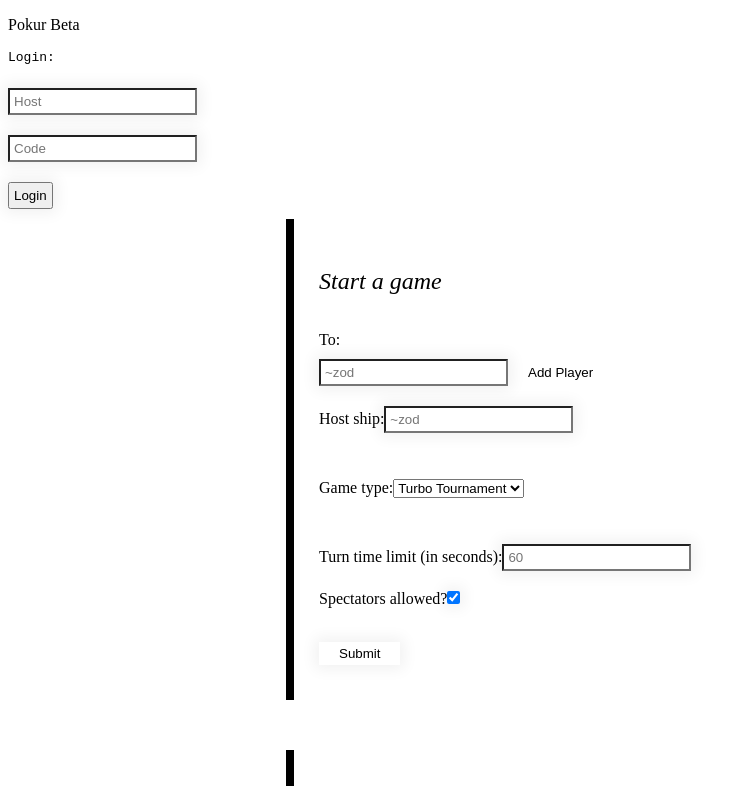
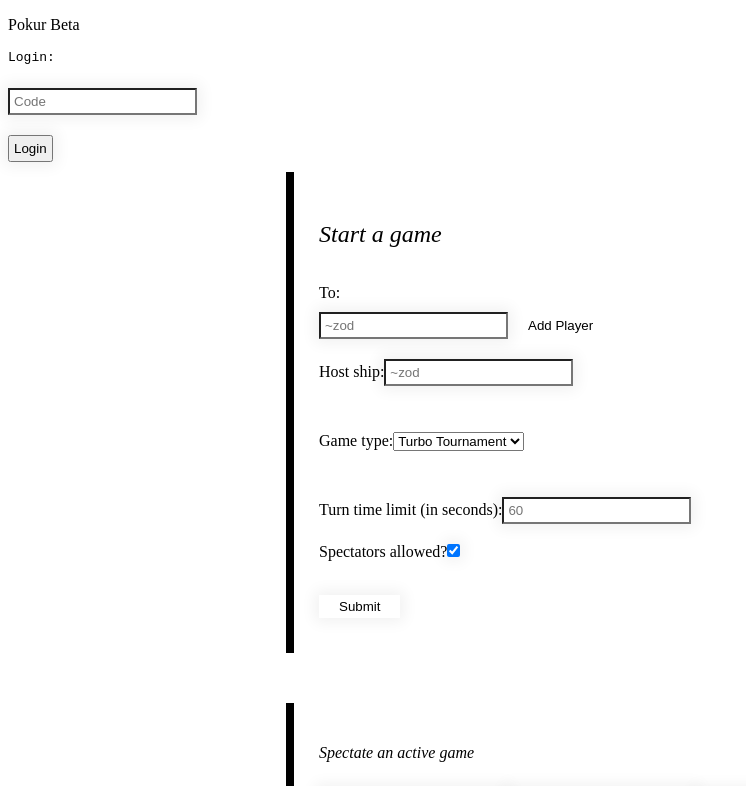
Before and after one commit to willbach/pokur, a React app: page / in a window 1280 px wide. Shown: the top 786 px of the page, without its empty margins (0-746 px from the left). Built offline with nearby package versions, Linux system fonts and the light colour scheme; the HTML template or start-up script is replaced by a standard one.

Commit message:
updates to login flow

```diff
--- a/frontend/App.jsx
+++ b/frontend/App.jsx
@@ -3,10 +3,10 @@ import { ChallengeForm, ChallengeList, Game } from './components';
 import _ from "lodash";
 import Urbit from "@urbit/http-api";
 
-const createApi = (host, code) =>
+const createApi = (code) =>
   _.memoize(
     () => {
-      const urb = new Urbit(host, code);
+      const urb = new Urbit('', code);
       urb.ship = window.ship;
       try {
         urb.connect();
@@ -38,11 +38,10 @@ const App = () => {
   const [gameMessages, setGameMessages] = useReducer(messageReducer, ["", "", "", "", ""]);
 
   useEffect(() => {
-    if (localStorage.getItem("host") && localStorage.getItem("code")) {
-      console.log("got host/code from cookie");
+    if (localStorage.getItem("code")) {
+      console.log("got code from cookie");
       setLoggedIn(true);
       const _urb = createApi(
-        localStorage.getItem("host"),
         localStorage.getItem("code")
       );
       setUrb(_urb);
@@ -66,10 +65,9 @@ const App = () => {
       });
   }, [urb]);
 
-  const login = (host, code) => {
-    localStorage.setItem("host", host);
+  const login = (code) => {
     localStorage.setItem("code", code);
-    const _urb = createApi(host, code);
+    const _urb = createApi(code);
     setUrb(_urb);
     setLoggedIn(true);
     return () => {};
@@ -103,32 +101,23 @@ const App = () => {
       </header>
       {loggedIn
       ? <></>
-      : <div id="login"><pre>Login:</pre>
+      : <div className="login"><pre>Login:</pre>
       <form
         onSubmit={(e) => {
           e.preventDefault();
-          const host = e.target.host.value;
           const code = e.target.code.value;
-          login(host, code);
+          login(code);
         }}
       >
         <input
-          type="host"
-          name="host"
-          placeholder={
-            loggedIn ? localStorage.getItem("host") : "Host"
-          }
-        />
-        <br />
-        <input
-          type="code"
+          type="password"
           name="code"
           placeholder={
             loggedIn ? localStorage.getItem("code") : "Code"
           }
         />
         <br />
-        <input type="submit" value="Login" />
+        <input className="button" type="submit" value="Login" />
       </form></div> }
       {inGame ? <Game
                   urb={urb}
--- a/src/app/pokur/css/pokur.css
+++ b/src/app/pokur/css/pokur.css
@@ -84,3 +84,26 @@ header {
     margin-bottom: 25px;
     padding-left: 100px;
 }
+
+.login {
+    width: 90%;
+    max-width: 650px;
+    margin: 0 auto;
+    padding: 25px;
+    border-left: 8px solid black;
+    background-color: var(--dark-green);
+    color: var(--light-text);
+}
+
+.button {
+    color: var(--light-text);
+    background: var(--dark-blue);
+    padding: 4px 20px 4px 20px;
+    text-decoration: none;
+    border: none;
+}
+
+.button:hover {
+    background: var(--light-blue);
+    text-decoration: none;
+}
--- a/src/app/pokur/index.html
+++ b/src/app/pokur/index.html
@@ -5,11 +5,11 @@
     <meta charset="utf-8" />
     <meta name="viewport"
       content="width=device-width, initial-scale=1, shrink-to-fit=no"/>
-    <link rel="stylesheet" href="css/pokur.css"/>
+    <link rel="stylesheet" href="/~pokur/css/pokur.css"/>
   </head>
   <body>
     <div id="root" />
-    <script src="/session.js"></script>
-    <script src="js/index.js"></script>
+    <script src="/~landscape/js/session.js"></script>
+    <script src="/~pokur/js/index.js"></script>
   </body>
 </html>
```
